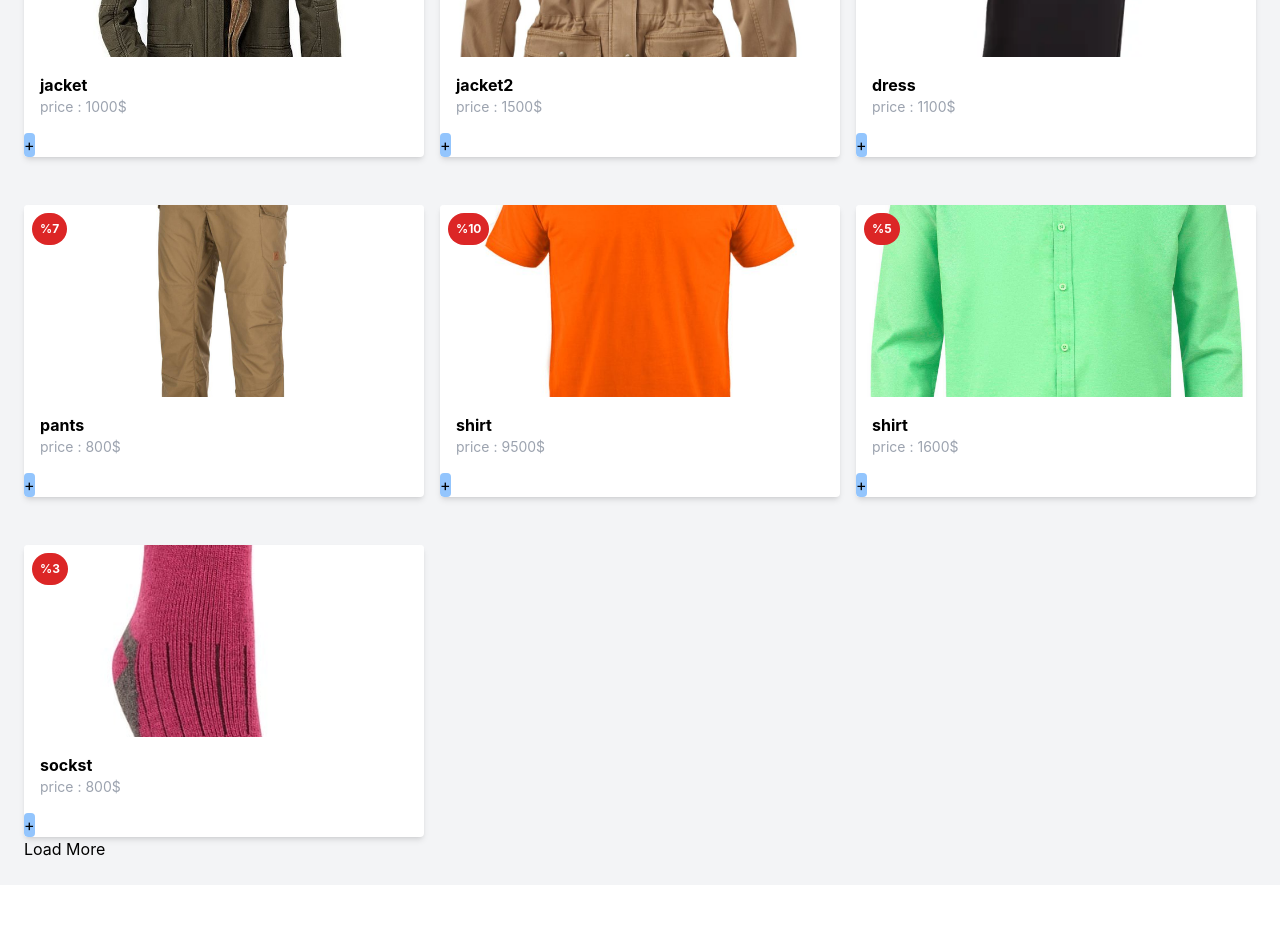
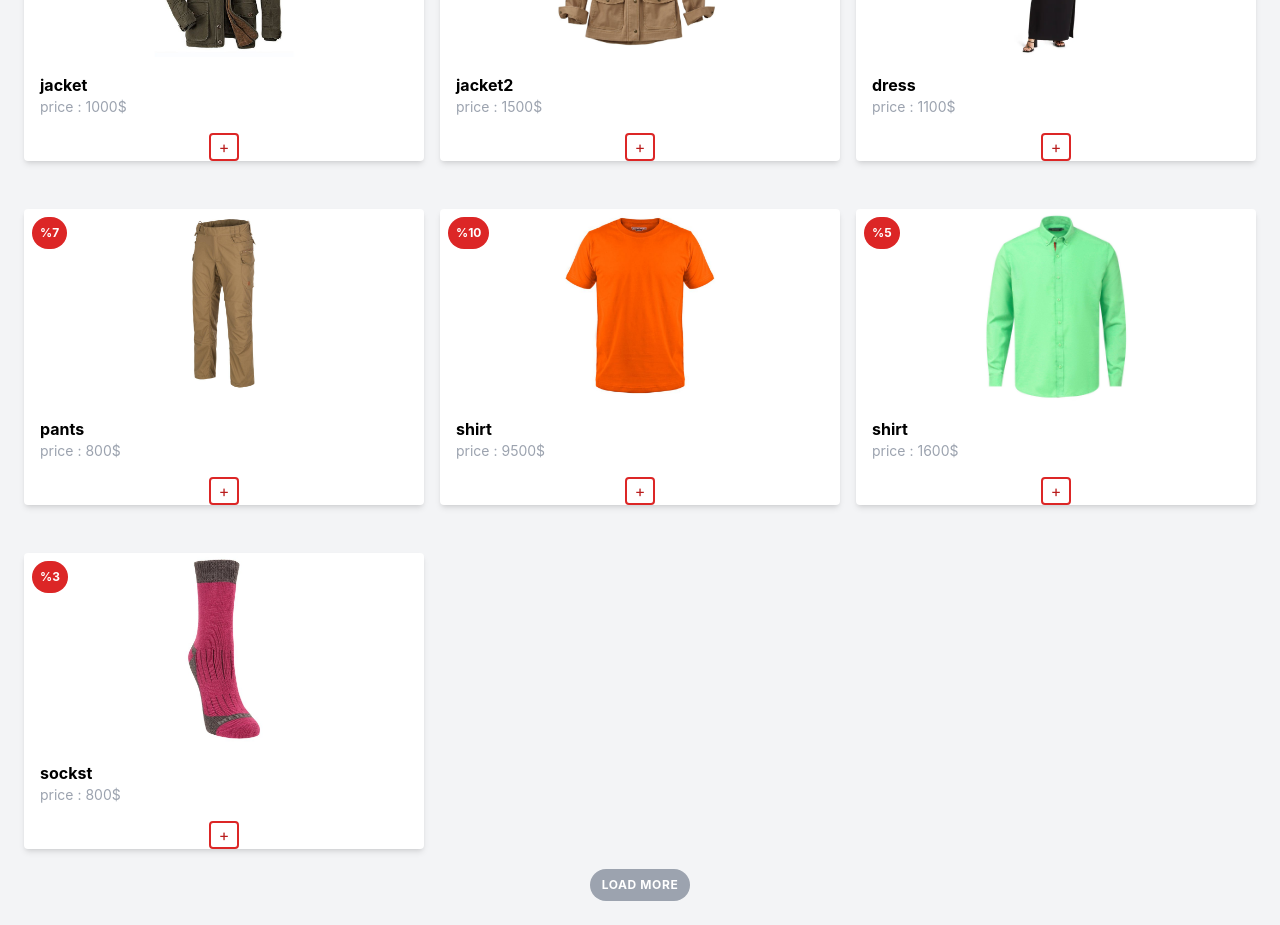
Before and after one commit to nedasalmani/store-project, a React (Create React App) app: page /home in a window 1280 px wide. Shown: the part 420-1345 px from the top of the page. Before the commit the page ends 1305 px from the top, so only its background shows below. Built offline with nearby package versions, Linux system fonts and the light colour scheme.

Commit message:
edit style button

```diff
--- a/src/components/Home.jsx
+++ b/src/components/Home.jsx
@@ -20,8 +20,8 @@ import Product from './Product';
 
       </div>
 
-      <div>
-        <div>Load More</div>
+      <div className='flex justify-center mt-5 text-white'>
+        <div className='button bg-gray-400 hover:shadow-inner active:border-2 border-gray-700'>Load More</div>
       </div>
     </main>
   )
--- a/src/components/Navbar.jsx
+++ b/src/components/Navbar.jsx
@@ -31,7 +31,7 @@ const Nav = () =>{
             <nav className='flex justify-between' >
 
                 <div className='font-bold uppercase p-4 '>
-                <Link to='#'>clothing shop</Link>
+                <Link className='hover:text-gray-500' to='#'>clothing shop</Link>
                 </div>
 
                 <ul className='flex p-4' >
--- a/src/components/Product.jsx
+++ b/src/components/Product.jsx
@@ -2,8 +2,8 @@ const Product = (props) =>{
 
     return(
     <div className="  mt-8">
-        <div className='bg-white rounded overflow-hidden shadow-md relative' >
-            <img className="w-full object-cover h-48" src={props.data.productImge} />
+        <div className='bg-white rounded overflow-hidden shadow-md relative hover:shadow-lg' >
+            <img className="w-full h-48 object-contain" src={props.data.productImge} />
             <div className="m-4">
                 <span className="font-bold">{props.data.productName}</span>
                 <span className="block text-sm text-gray-400">price : {props.data.price}$</span>
@@ -13,8 +13,8 @@ const Product = (props) =>{
                 <span className="bg-red-600 text-white uppercase font-bold text-xs rounded-full p-2 absolute top-0 ml-2 mt-2">%{props.data.badges}</span>
             </div>
 
-            <div>
-                <button className="bg-blue-300 rounded ">+</button>
+            <div className="flex justify-center">
+                <button className="border-2 border-red-600  px-2 text-red-700 rounded hover:bg-red-600 hover:text-white ">+</button>
             </div>
 
 
--- a/src/index.css
+++ b/src/index.css
@@ -6,6 +6,9 @@
   .ltr {
     direction: ltr;
   }
+}
+.button {
+  @apply rounded-full py-2 px-3 uppercase text-xs font-bold cursor-pointer tracking-wider
 }
 
 
```
